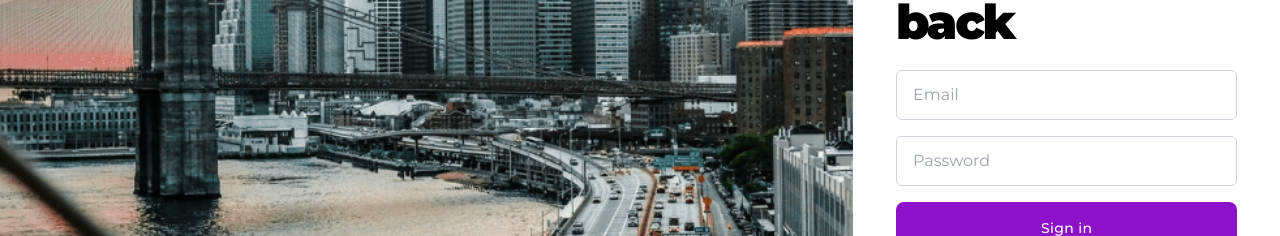
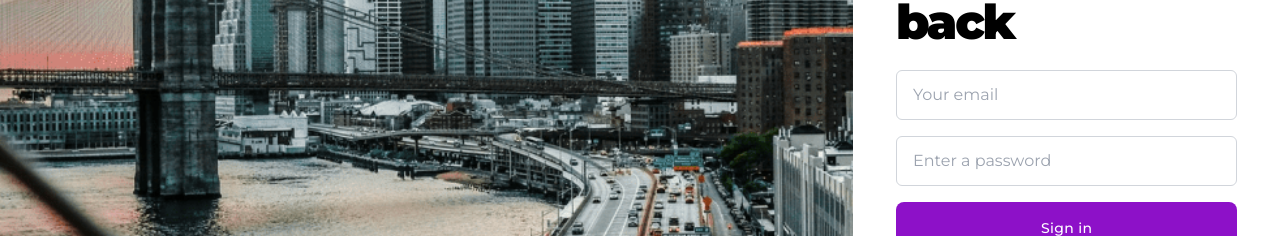
Before and after one commit to umutahmet/crowdclip-todo-app, a React (Create React App) app in the folder client/: page /signin in a window 1280 px wide. Shown: the part 313-549 px from the top of the page. Built offline with nearby package versions, Linux system fonts and the light colour scheme; no server answers.

Commit message:
added signin functionality

```diff
--- a/client/src/pages/auth/Signin.js
+++ b/client/src/pages/auth/Signin.js
@@ -1,7 +1,28 @@
-import React from "react"
-import { Link } from "react-router-dom"
+import React, { useState } from "react"
+import { Link, Redirect } from "react-router-dom"
+import { useAuth } from './../../redux/hooks'
 
 const Signin = () => {
+    const { loginUser, isAuthenticated } = useAuth()
+
+    const [formData, setFormData] = useState({
+        email: '',
+        password: ''
+    })
+
+    const { email, password } = formData
+
+    const onChange = (e) => setFormData({ ...formData, [e.target.name]: e.target.value })
+
+    const onSubmit = async (e) => {
+        e.preventDefault();
+        loginUser(email, password);
+    }
+
+    if (isAuthenticated) {
+        return <Redirect to="/dashboard" />
+    }
+
     return (
         <div className="w-screen h-screen fixed">
             <div className="absolute right-0 h-full w-1/3 bg-white">
@@ -11,12 +32,26 @@ const Signin = () => {
                 <div className="mt-48">
                     <div className="w-4/5 mx-auto">
                         <h1 className="text-5xl font-black tracking-tighter mb-6">Welcome <br /> back</h1>
-                        <form>
+                        <form onSubmit={onSubmit} noValidate>
                             <div className="mb-4">
-                                <input placeholder="Email" type="email" className="border border-gray-300 bg-white text-gray-900 appearance-none block w-full rounded-md py-3 px-4 focus:border-blue-500 focus:outline-none" />
+                                <input
+                                    type="email"
+                                    name="email"
+                                    value={email}
+                                    onChange={(e) => onChange(e)}
+                                    placeholder="Your email"
+                                    required
+                                    className="border border-gray-300 bg-white text-gray-900 appearance-none block w-full rounded-md py-3 px-4 focus:border-blue-500 focus:outline-none" />
                             </div>
                             <div className="mb-4">
-                                <input placeholder="Password" type="password" className="border border-gray-300 bg-white text-gray-900 appearance-none block w-full rounded-md py-3 px-4 focus:border-blue-500 focus:outline-none" />
+                                <input
+                                    type="password"
+                                    name="password"
+                                    value={password}
+                                    onChange={(e) => onChange(e)}
+                                    placeholder="Enter a password"
+                                    required
+                                    className="border border-gray-300 bg-white text-gray-900 appearance-none block w-full rounded-md py-3 px-4 focus:border-blue-500 focus:outline-none" />
                             </div>
                             <button className="block w-full py-4 px-4 bg-primary text-white text-sm font-medium tracking-wide rounded-lg transition-all hover:bg-secondary">Sign in</button>
                         </form>
```
